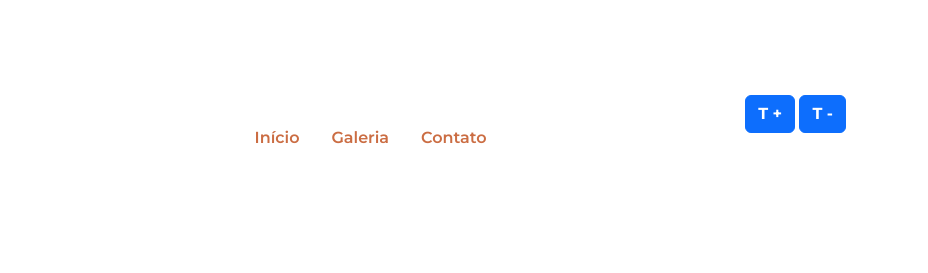
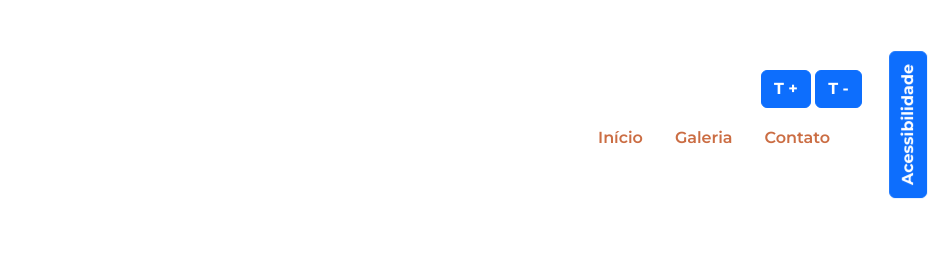
Before and after one commit to JoanirRibeiro/ProjetoTurmaTE20251aJornada, a plain HTML site: page index.html in a window 1280 px wide. Shown: the top 273 px of the page, 352-1280 px from the left. Drawn offline with nearby package versions, Linux system fonts and the light colour scheme.

Commit message:
.estilização do botão de acessibilidade

```diff
--- a/index.html
+++ b/index.html
@@ -23,8 +23,11 @@
                 <li class="nav-item"><a class="nav-link" href="#contato">Contato</a></li>
             </ul>
             <div id="acessibilidade" class="menu-acessibilidade">
-                <button id="aumentar-fonte" class="btn btn-primary fw-bold"> T +</button>
-                <button id="diminuir-fonte" class="btn btn-primary fw-bold"> T -</button>
+                <button id="botao-acessibilidade" class="btn btn-primary fw-bold rotacao-botao">Acessibilidade</button>
+            <div id="opcoes-acessibilidade"     class="opcoes-acessibilidade apresenta-lista">
+                    <button id="aumentar-fonte" class="btn btn-primary fw-bold"> T +</button>
+                    <button id="diminuir-fonte" class="btn btn-primary fw-bold"> T -</button>
+                </div>
             </div>
         </nav>
 
--- a/styles.css
+++ b/styles.css
@@ -140,3 +140,15 @@ h2 {
 .form-control {
     background-color: #F1EDEF;
 }
+
+.menu-acessibilidade{
+    position: fixed;
+    top: 2rem;
+    right: 20px;
+    z-index: 1000;
+}
+
+.rotacao-botao{
+    transform: rotate(-90deg);
+    transform-origin: right center;
+}
```
